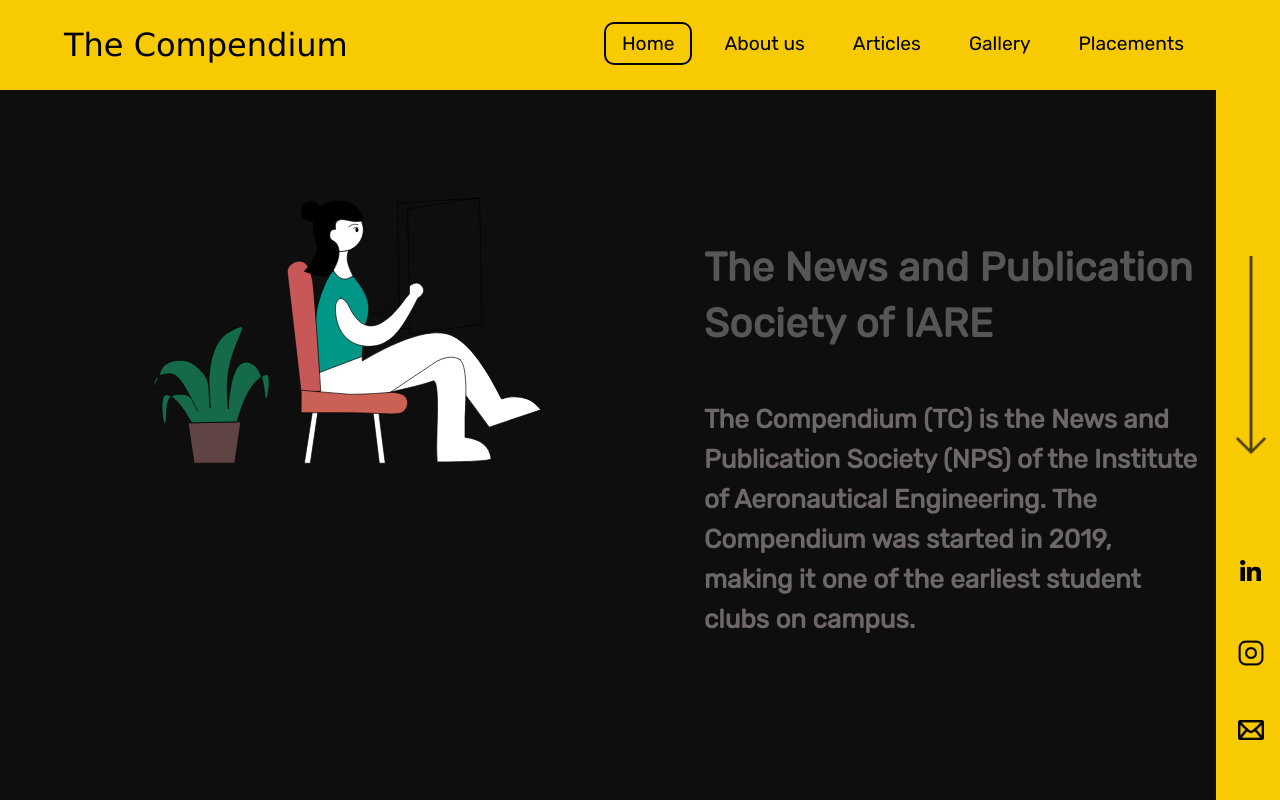
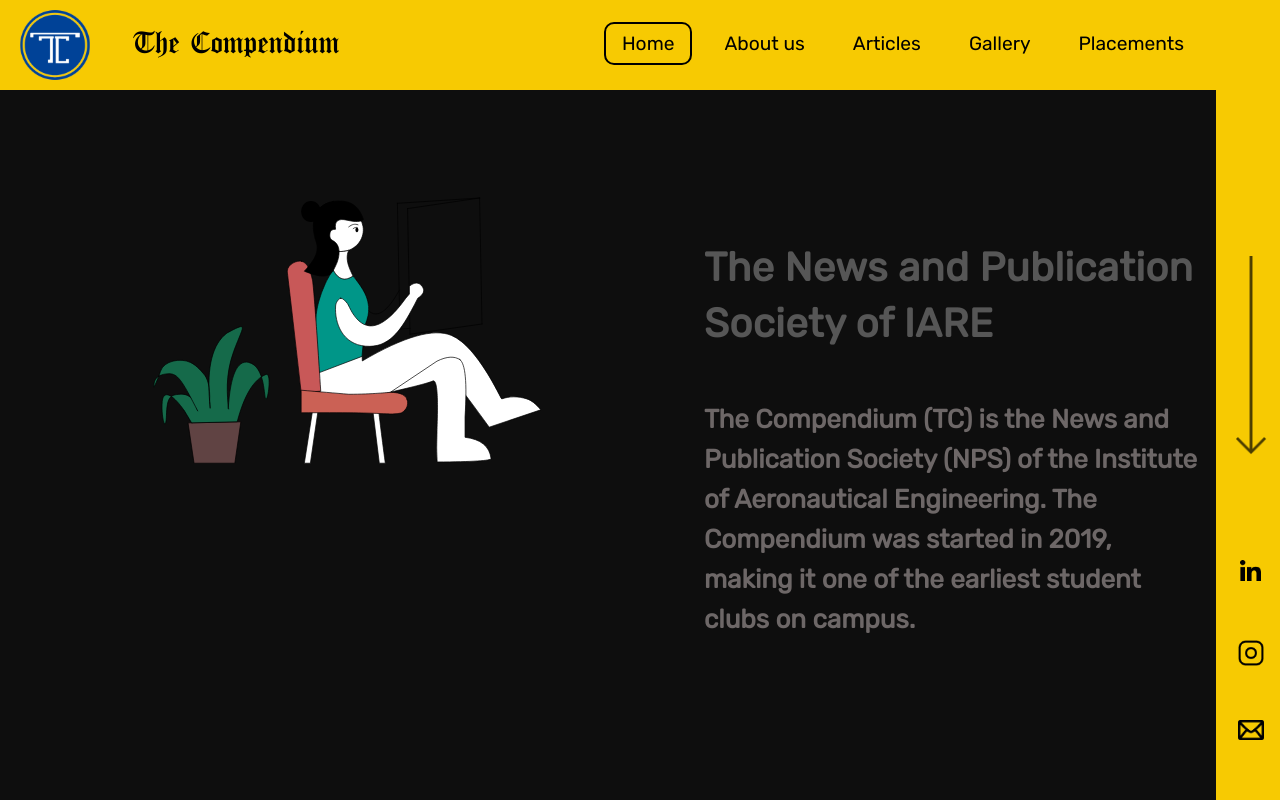
Before and after one commit to Akhilchary/compendium-clientside, a React (Create React App) app: page /#/ in a window 1280 px wide. Shown: the top 800 px of the page. Built offline with nearby package versions, Linux system fonts and the light colour scheme; no server answers.

Commit message:
font and logo in navbar

```diff
--- a/src/components/Navbar/Navbar.css
+++ b/src/components/Navbar/Navbar.css
@@ -1,3 +1,9 @@
+@font-face {
+  font-family: CanterBury;
+  src: url(../Navbar/fonts/Canterbury.ttf);
+}
+
+
 body{
   text-decoration: none;
 }
@@ -32,9 +38,16 @@ body{
   font-size: 2rem;
   flex-grow: 1;
   font-weight: 400;
-  font-family: 'Lucida Sans', 'Lucida Sans Regular', 'Lucida Grande', 'Lucida Sans Unicode', Geneva, Verdana, sans-serif;
+  font-family: CanterBury;
 }
 
+.nav-logo-img>img{
+  width: 70px;
+  position: relative;
+  left: 20px;
+  bottom: 8px;
+
+}
 .nav-menu {
   display: flex;
   list-style: none;
@@ -87,6 +100,9 @@ body{
 }
 
 @media screen and (max-width: 450px) {
+  .nav-logo-img{
+    display: none;
+  }
   .nav-menu {
     display: flex;
     flex-direction: column;
--- a/src/components/Navbar/Navbar.jsx
+++ b/src/components/Navbar/Navbar.jsx
@@ -1,5 +1,6 @@
 import React, { useState } from "react";
 import { NavLink } from "react-router-dom";
+import logo from "../../images/Logo (1) 2.svg";
 import "./Navbar.css";
 
 function NavBar() {
@@ -10,6 +11,7 @@ function NavBar() {
     <>
       <nav className="navbar">
         <div className="nav-container">
+          <div className="nav-logo-img"><img src={logo} alt="" /></div>
           <NavLink exact to="/" className="nav-logo">
             The Compendium
           </NavLink>
--- a/src/pages/Home/Home.css
+++ b/src/pages/Home/Home.css
@@ -1,3 +1,4 @@
+
 
 
 .longarrow{
```
Also changed, not shown: src/components/Navbar/fonts/Canterbury.ttf (added).
